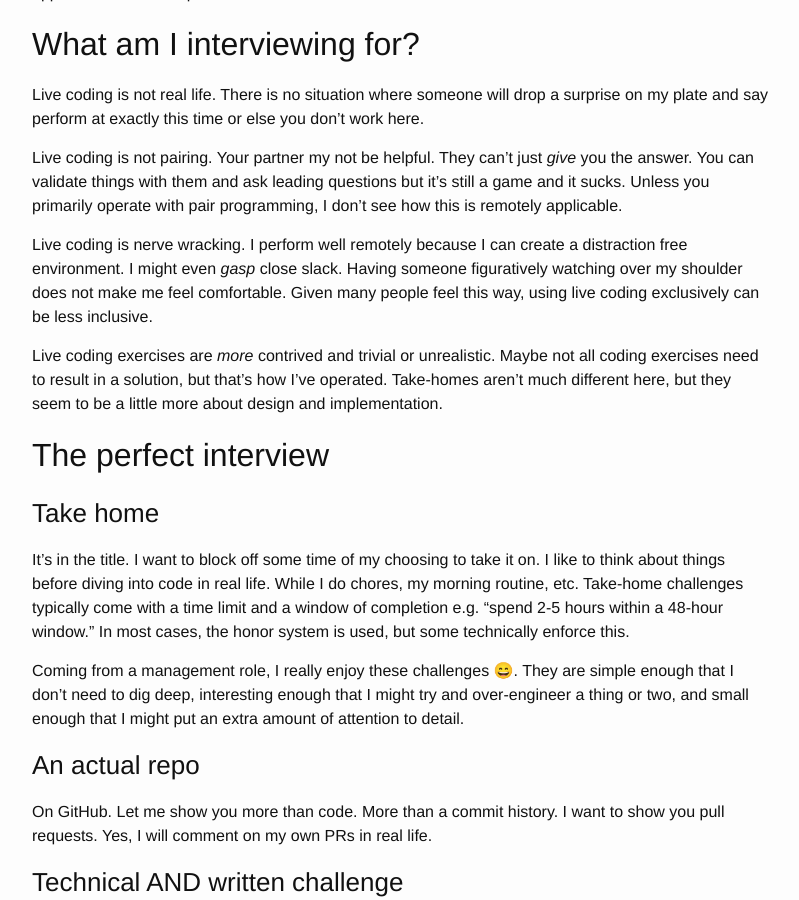
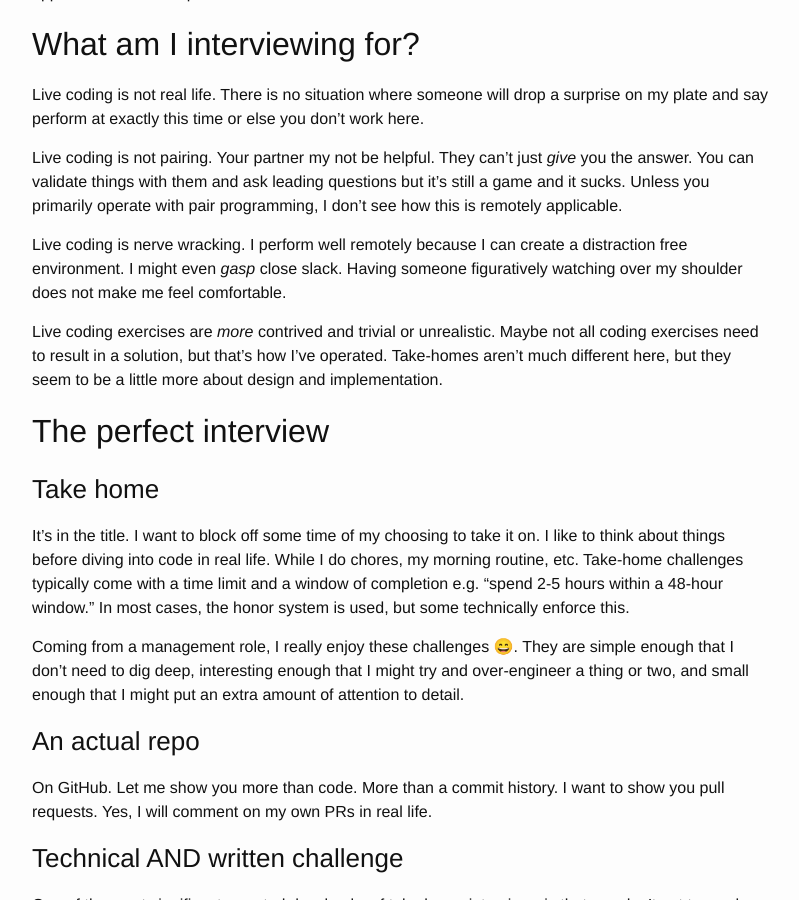
Before and after one commit to oreoshake/oreoshake.github.io, a Jekyll site: the page built from _posts/2022-02-06-the-perfect-interview-for-me.md, in a window 1280 px wide and 900 px high, scrolled down 1110 px. Shown: the whole window, without its empty margins (238-1037 px from the left). Built offline with Jekyll 4.4.1, drawn with Linux system fonts in a browser that asks for light colours; emoji names are drawn with the system emoji font.

Commit message:
Update 2022-02-06-the-perfect-interview-for-me.md

```diff
--- a/_posts/2022-02-06-the-perfect-interview-for-me.md
+++ b/_posts/2022-02-06-the-perfect-interview-for-me.md
@@ -27,7 +27,7 @@ Live coding is not real life. There is no situation where someone will drop a su
 
 Live coding is not pairing. Your partner my not be helpful. They can't just _give_ you the answer. You can validate things with them and ask leading questions but it's still a game and it sucks. Unless you primarily operate with pair programming, I don't see how this is remotely applicable.
 
-Live coding is nerve wracking. I perform well remotely because I can create a distraction free environment. I might even *gasp* close slack. Having someone figuratively watching over my shoulder does not make me feel comfortable. Given many people feel this way, using live coding exclusively can be less inclusive.
+Live coding is nerve wracking. I perform well remotely because I can create a distraction free environment. I might even *gasp* close slack. Having someone figuratively watching over my shoulder does not make me feel comfortable.
 
 Live coding exercises are _more_ contrived and trivial or unrealistic. Maybe not all coding exercises need to result in a solution, but that's how I've operated. Take-homes aren't much different here, but they seem to be a little more about design and implementation.
 
```
